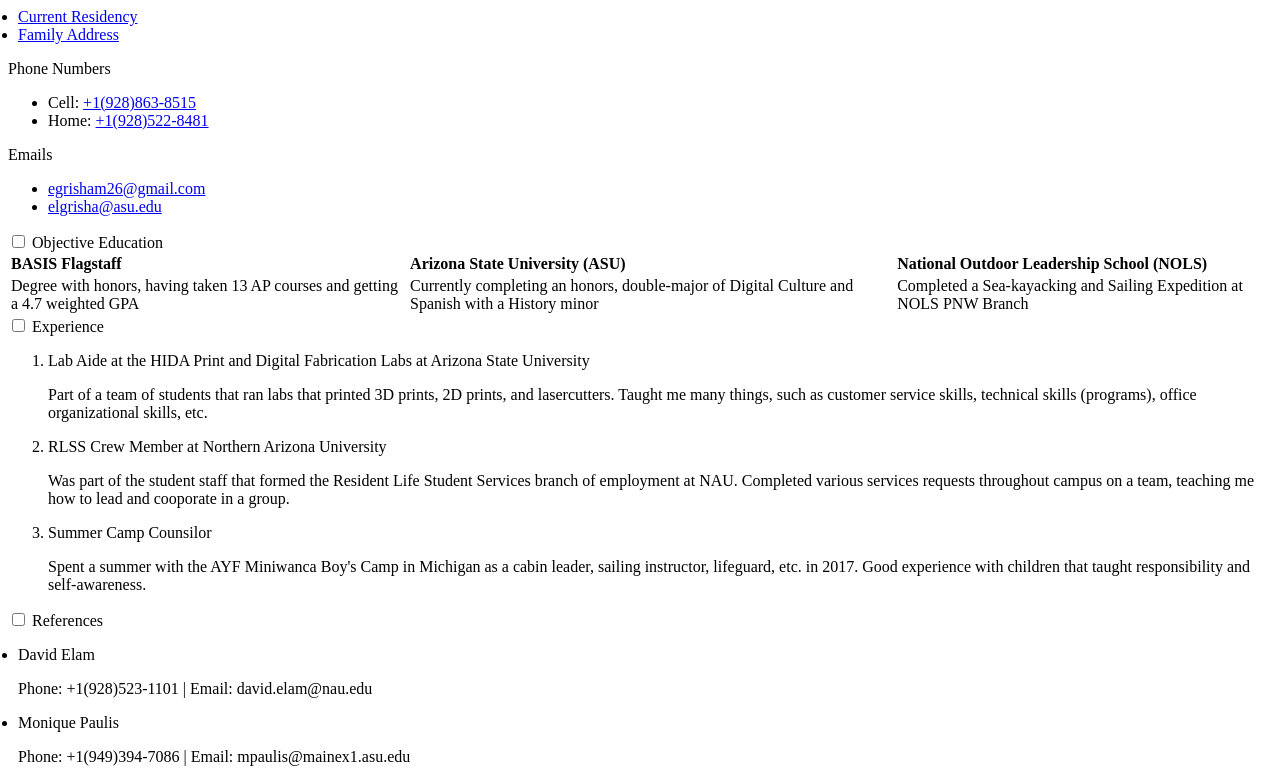
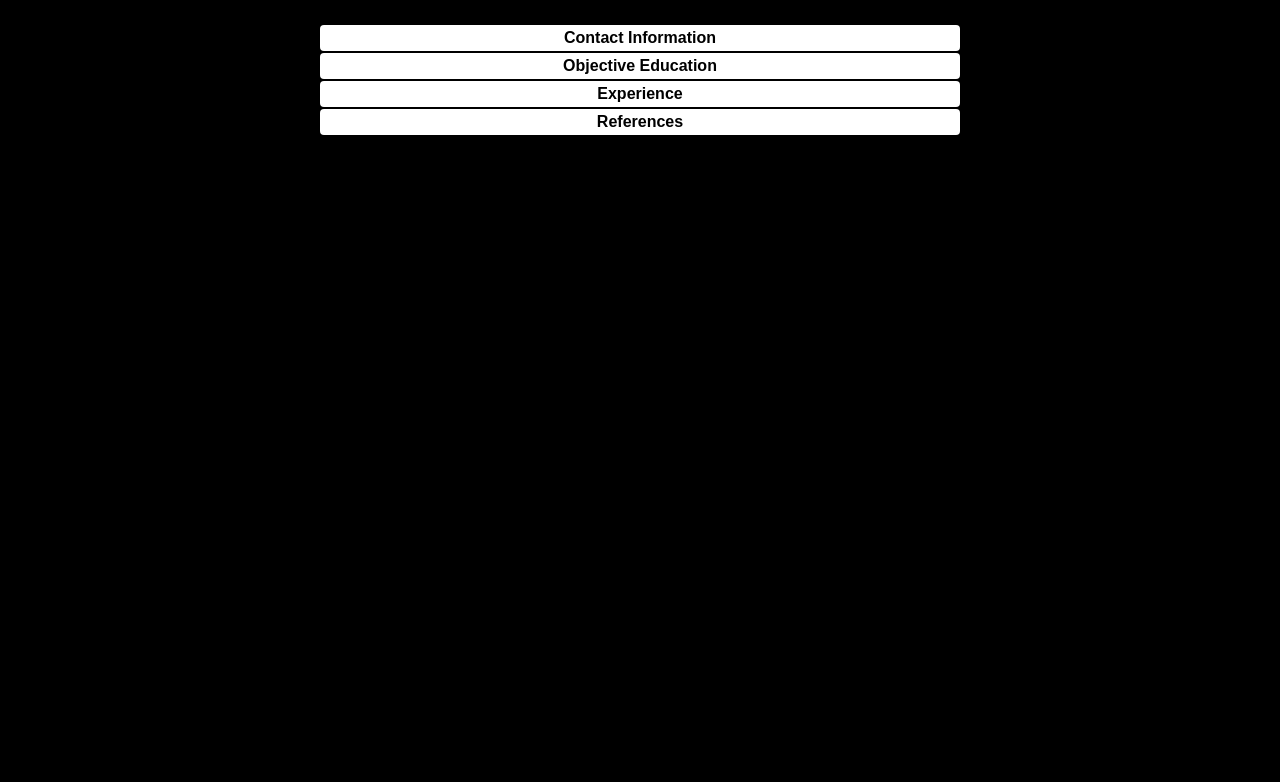
Before and after one commit to EG26/EG26.github.io, a plain HTML site: page index.html in a window 1280 px wide. Shown: the part 189-971 px from the top of the page. After the commit the page ends 800 px from the top, so only its background shows below. Drawn offline with Linux system fonts and the light colour scheme.

Commit message:
WebsiteResume

```diff
--- a/index.html
+++ b/index.html
@@ -3,7 +3,7 @@
 <body>
 
 		<header>
-			<link href="css/styleaccordian.css" type="text/css" rel="stylesheet"/>
+			<link href="css/style.css" type="text/css" rel="stylesheet"/>
 			<h1>Resume</h1>
 			<h2>Ethan Grisham</h2>
 		</header>
```
